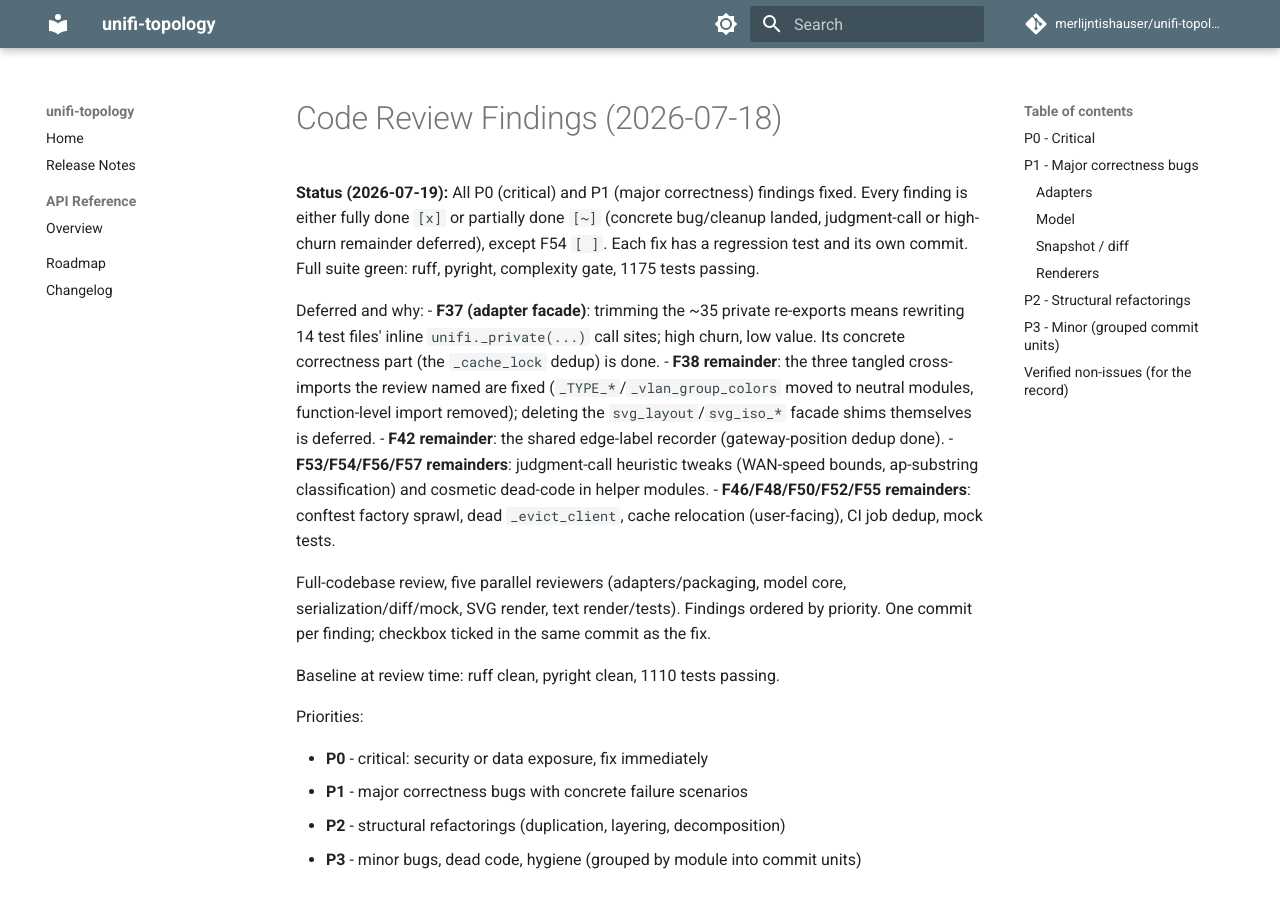
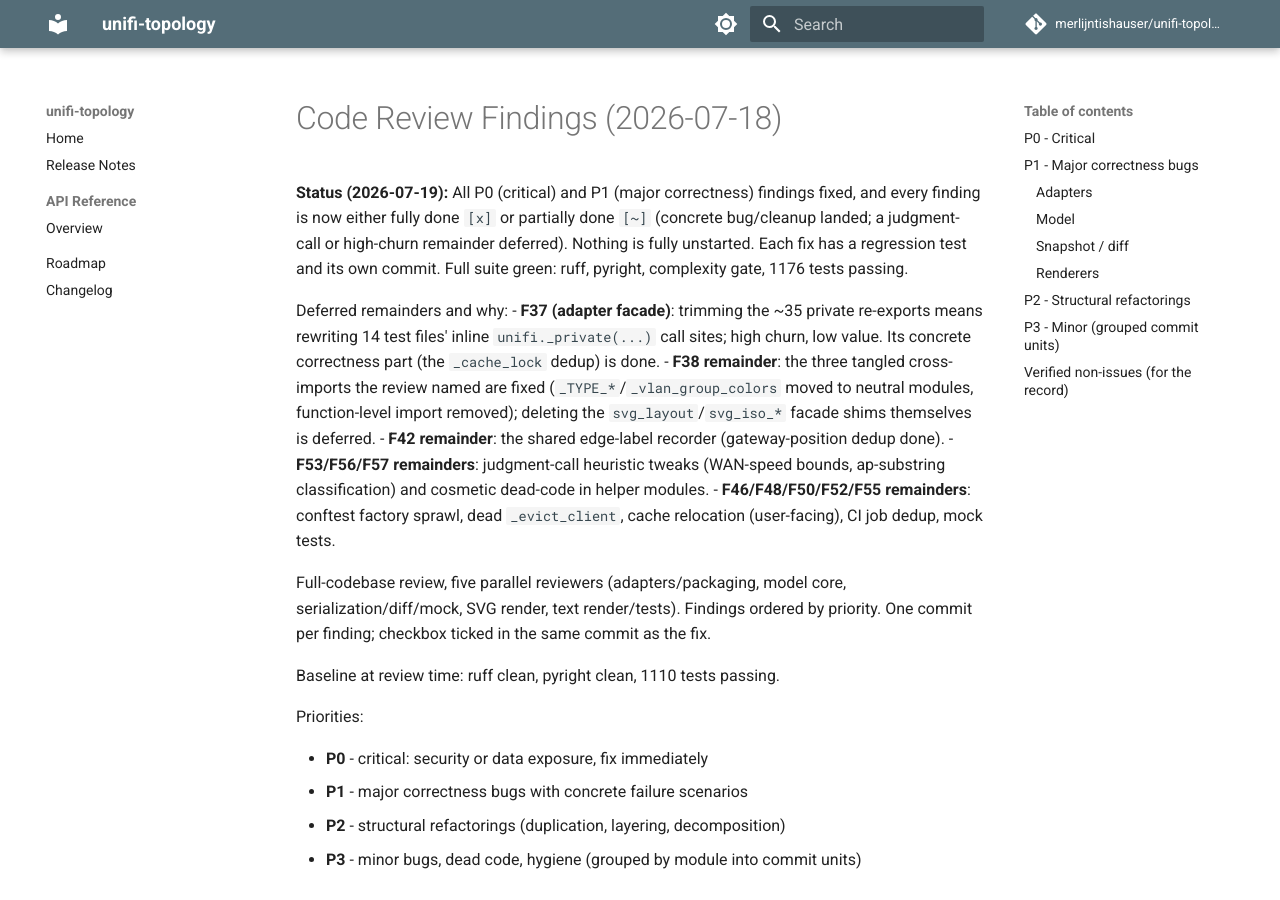
Before and after one commit to merlijntishauser/unifi-topology, an MkDocs documentation site: the page built from docs/code-review-2026-07.md, in a window 1280 px wide and 900 px high. Built offline with MkDocs 1.6.1 and Material for MkDocs 9.7.7, drawn with Linux system fonts in a browser that asks for light colours; comment, search, counter and statistics services are not loaded.

Commit message:
Update findings status: F54 complete

```diff
--- a/docs/code-review-2026-07.md
+++ b/docs/code-review-2026-07.md
@@ -1,12 +1,12 @@
 # Code Review Findings (2026-07-18)
 
 **Status (2026-07-19):** All P0 (critical) and P1 (major correctness) findings
-fixed. Every finding is either fully done `[x]` or partially done `[~]`
-(concrete bug/cleanup landed, judgment-call or high-churn remainder deferred),
-except F54 `[ ]`. Each fix has a regression test and its own commit. Full suite
-green: ruff, pyright, complexity gate, 1175 tests passing.
+fixed, and every finding is now either fully done `[x]` or partially done `[~]`
+(concrete bug/cleanup landed; a judgment-call or high-churn remainder deferred).
+Nothing is fully unstarted. Each fix has a regression test and its own commit.
+Full suite green: ruff, pyright, complexity gate, 1176 tests passing.
 
-Deferred and why:
+Deferred remainders and why:
 - **F37 (adapter facade)**: trimming the ~35 private re-exports means rewriting
   14 test files' inline `unifi._private(...)` call sites; high churn, low value.
   Its concrete correctness part (the `_cache_lock` dedup) is done.
@@ -15,8 +15,8 @@ Deferred and why:
   import removed); deleting the `svg_layout`/`svg_iso_*` facade shims themselves
   is deferred.
 - **F42 remainder**: the shared edge-label recorder (gateway-position dedup done).
-- **F53/F54/F56/F57 remainders**: judgment-call heuristic tweaks (WAN-speed
-  bounds, ap-substring classification) and cosmetic dead-code in helper modules.
+- **F53/F56/F57 remainders**: judgment-call heuristic tweaks (WAN-speed bounds,
+  ap-substring classification) and cosmetic dead-code in helper modules.
 - **F46/F48/F50/F52/F55 remainders**: conftest factory sprawl, dead
   `_evict_client`, cache relocation (user-facing), CI job dedup, mock tests.
 
```
